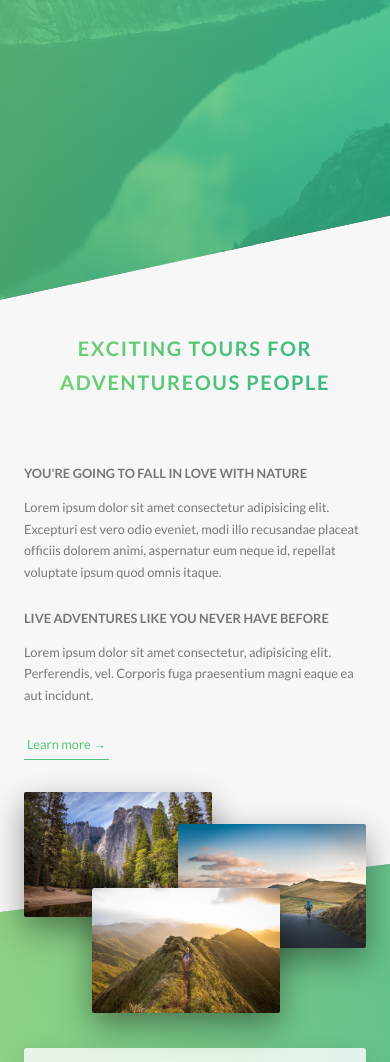
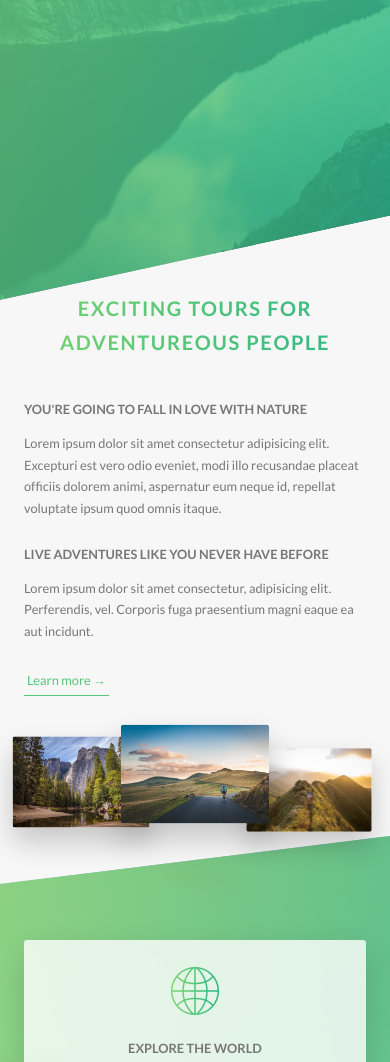
Before and after one commit to FreeNit/Natours, a website: page index.html in a window 390 px wide. Shown: the part 502-1564 px from the top of the page. Drawn offline with Linux system fonts and the light colour scheme.

Commit message:
Added media queries for: Layout, About and Features Sections

```diff
--- a/sass/base/_utilities.scss
+++ b/sass/base/_utilities.scss
@@ -7,9 +7,17 @@
 }
 .u-margin-bottom-medium {
   margin-bottom: 4rem !important;
+
+  @include respond(tab-port) {
+    margin-bottom: 3rem !important;
+  }
 }
 .u-margin-bottom-big {
   margin-bottom: 8rem !important;
+
+  @include respond(tab-port) {
+    margin-bottom: 5rem !important;
+  }
 }
 
 .u-margin-top-big {
--- a/sass/components/_composition.scss
+++ b/sass/components/_composition.scss
@@ -10,19 +10,43 @@
         transition: all .2s;
         outline-offset: 2rem;
 
+        @include respond(tab-port) {
+            float: left;
+            position: relative;
+            width: 33.3333333%;
+            box-shadow: 0 1.5rem 3rem rgba($color-black, .2);
+        }
+
         &--p1 {
             left: 0;
             top: -2rem;
+
+            @include respond(tab-port) {
+                top:0;
+                transform: scale(1.2);
+            }
         }
 
         &--p2 {
             right: 0;
             top: 2rem;
+
+            @include respond(tab-port) {
+                top:-1rem;
+                transform: scale(1.3);
+                z-index: 100;
+            }
         }
 
         &--p3 {
             left: 20%;
             top: 10rem;
+
+            @include respond(tab-port) {
+                top:1rem;
+                left: 0;
+                transform: scale(1.1);
+            }
         }
 
         &:hover {
--- a/sass/components/_feature-box.scss
+++ b/sass/components/_feature-box.scss
@@ -6,6 +6,10 @@
   border-radius: 3px;
   box-shadow: 0 1.5rem 4rem rgba($color-black, 0.15);
   transition: transform .3s;
+
+  @include respond(tab-port) {
+    padding: 2rem;
+  }
 
   &__icon {
     font-size: 6rem;
@@ -18,6 +22,9 @@
     );
     -webkit-background-clip: text;
     color: transparent;
+
+    @include respond(tab-port) {
+      margin-bottom: 0;    }
   }
 
   &:hover {
--- a/sass/layout/_footer.scss
+++ b/sass/layout/_footer.scss
@@ -11,6 +11,10 @@
     &__logo-box {
         text-align: center;
         margin-bottom: 8rem;
+
+        @include respond(tab-port) {
+            margin-bottom: 6rem;
+        }
     }
 
     &__logo{
--- a/sass/pages/_home.scss
+++ b/sass/pages/_home.scss
@@ -2,6 +2,10 @@
     background-color: $color-grey-light-1;
     padding: 25rem 0;
     margin-top: -20vh;
+
+    @include respond(tab-port) {
+        padding: 20rem 0;
+    }
 }
 
 .section-features {
@@ -21,22 +25,38 @@
     & > * {
         transform: skewY(7deg);
     }
+
+    @include respond(tab-port) {
+        padding: 10rem 0;
+    }
 }
 
 .section-tours {
     background-color: $color-grey-light-1;
     padding: 25rem 0 15rem 0;
     margin-top: -20vh;
+
+    @include respond(tab-port) {
+        padding: 25rem 0 10rem 0;
+    }
 }
 
 .section-stories {
     position: relative;
     padding: 15rem 0;
+
+    @include respond(tab-port) {
+        padding: 10rem 0;
+    }
 }
 
 .section-book {
     padding: 15rem 0;
     background-image: linear-gradient(to right bottom, $color-primary-light, $color-primary-dark);
+
+    @include respond(tab-port) {
+        padding: 10rem 0;
+    }
 }
 
 .book {
```
Also changed, not shown: README.md, css/style.css.
